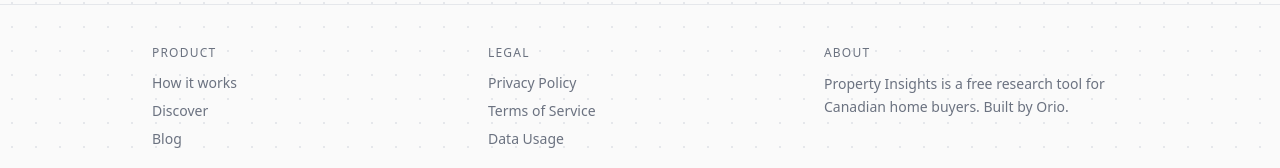
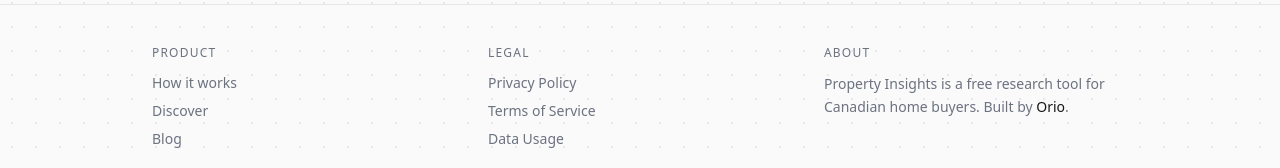
Before and after one commit to manyfranks/property-insights, a Next.js app: page / in a window 1280 px wide. Shown: the part 993-1161 px from the top of the page. Built offline with nearby package versions, Linux system fonts and the light colour scheme; no server answers.

Commit message:
Footer: link 'Orio' to useorio.com

```diff
--- a/src/components/footer.tsx
+++ b/src/components/footer.tsx
@@ -39,7 +39,15 @@
             <div className="text-xs uppercase tracking-widest text-muted mb-3">About</div>
             <p className="text-muted leading-relaxed">
               Property Insights is a free research tool for Canadian home buyers.
-              Built by Orio.
+              Built by{" "}
+              <a
+                href="https://useorio.com"
+                target="_blank"
+                rel="noopener noreferrer"
+                className="text-foreground hover:underline"
+              >
+                Orio
+              </a>.
             </p>
           </div>
         </div>
```
